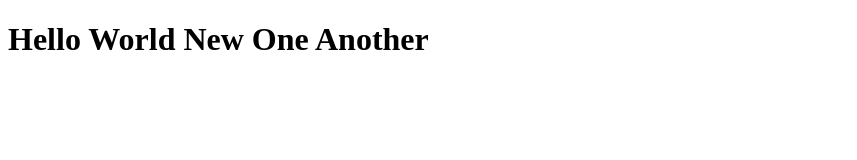
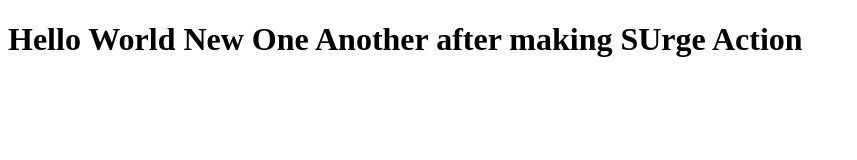
Before and after one commit to skashifali75/FirstRepoOfBoot, a plain HTML site: page index.html in a window 1280 px wide. Shown: the whole page, without its empty margins (0-857 px from the left). Drawn offline with Linux system fonts and the light colour scheme.

Commit message:
Update index.html

```diff
--- a/index.html
+++ b/index.html
@@ -6,6 +6,6 @@
     <title>Document</title>
 </head>
 <body>
-    <h1>Hello World New One Another</h1>
+    <h1>Hello World New One Another after making SUrge Action</h1>
 </body>
 </html>
```
